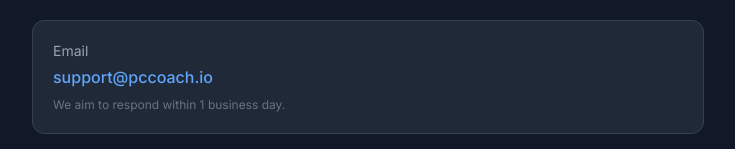
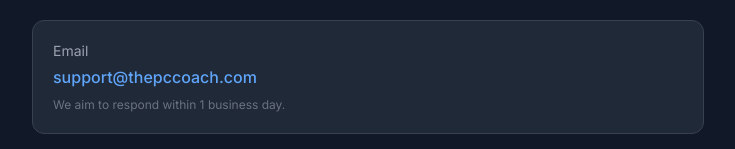
Before and after one commit to Savvas-S/PcCoach, a Next.js app in the folder frontend/: page /contact in a window 1280 px wide. Shown: the part 224-373 px from the top of the page, without its empty margins (272-1007 px from the left). Built offline with nearby package versions, Linux system fonts and the light colour scheme.

Commit message:
fix: correct support email to support@thepccoach.com

```diff
--- a/frontend/src/app/contact/page.tsx
+++ b/frontend/src/app/contact/page.tsx
@@ -61,10 +61,10 @@ export default function ContactPage() {
           <div className="bg-gray-800 border border-gray-700 rounded-xl p-5">
             <div className="text-sm text-gray-400 mb-1">Email</div>
             <a
-              href="mailto:support@pccoach.io"
+              href="mailto:support@thepccoach.com"
               className="text-blue-400 hover:text-blue-300 font-medium"
             >
-              support@pccoach.io
+              support@thepccoach.com
             </a>
             <p className="text-gray-500 text-xs mt-2">
               We aim to respond within 1 business day.
```
